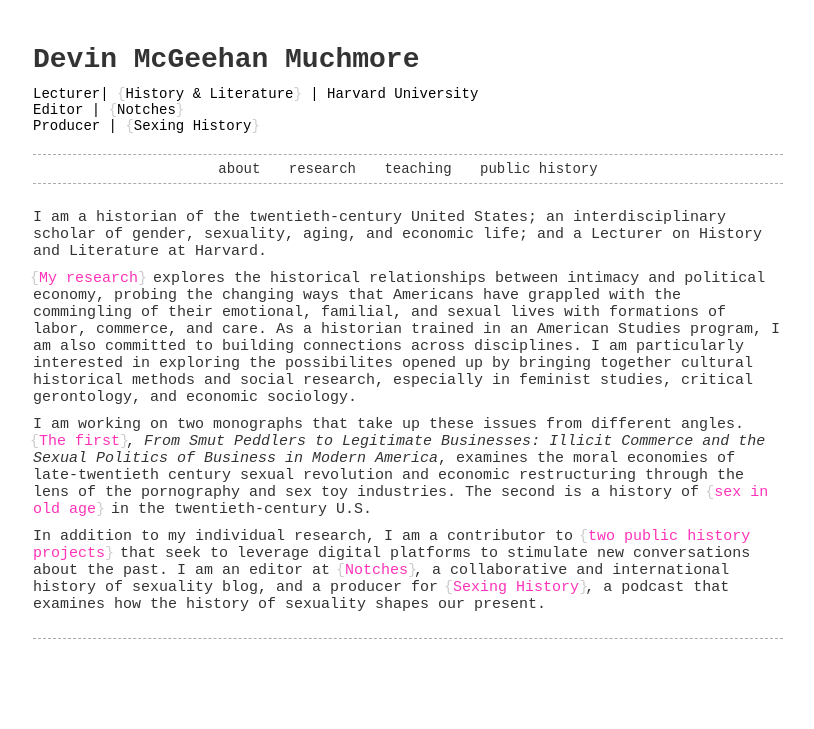
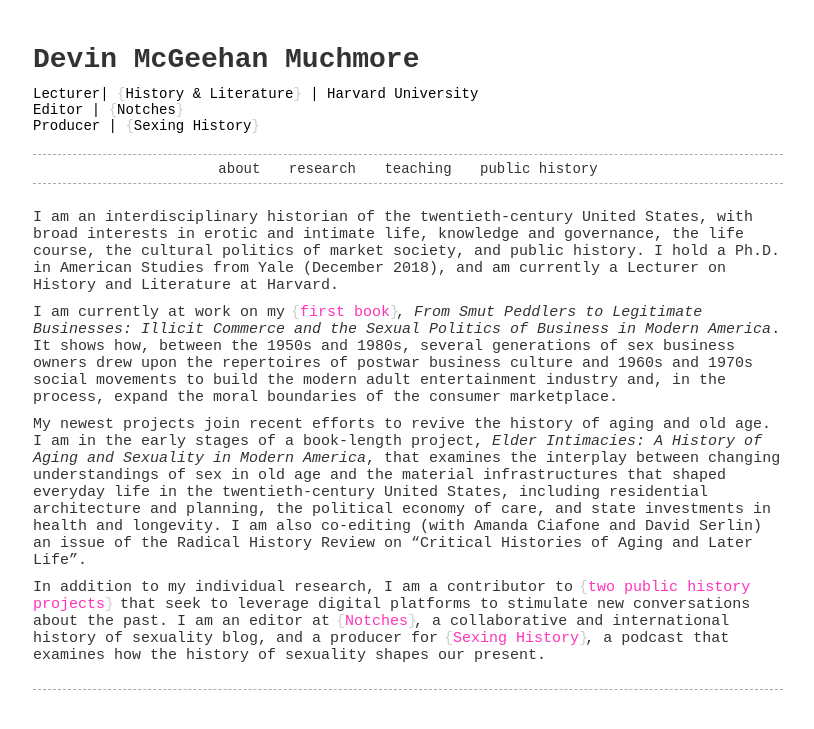
Before and after one commit to devintmm/devintmm.github.io, a Jekyll site: the page built from index.md, in a window 1280 px wide. Shown: the top 729 px of the page, without its empty margins (232-1046 px from the left). Built offline with Jekyll 4.4.1, drawn with Linux system fonts in a browser that asks for light colours.

Commit message:
Update index.md

```diff
--- a/index.md
+++ b/index.md
@@ -1,10 +1,10 @@
 ---
 layout: content
 ---
-I am a historian of the twentieth-century United States; an interdisciplinary scholar of gender, sexuality, aging, and economic life; and a Lecturer on History and Literature at Harvard.
+I am an interdisciplinary historian of the twentieth-century United States, with broad interests in erotic and intimate life, knowledge and governance, the life course, the cultural politics of market society, and public history. I hold a Ph.D. in American Studies from Yale (December 2018), and am currently a Lecturer on History and Literature at Harvard.
 
-[My research](/research) explores the historical relationships between intimacy and political economy, probing the changing ways that Americans have grappled with the commingling of their emotional, familial, and sexual lives with formations of labor, commerce, and care. As a historian trained in an American Studies program, I am also committed to building connections across disciplines. I am particularly interested in exploring the possibilites opened up by bringing together cultural historical methods and social research, especially in feminist studies, critical gerontology, and economic sociology.
+I am currently at work on my [first book](/research), *From Smut Peddlers to Legitimate Businesses: Illicit Commerce and the Sexual Politics of Business in Modern America*. It shows how, between the 1950s and 1980s, several generations of sex business owners drew upon the repertoires of postwar business culture and 1960s and 1970s social movements to build the modern adult entertainment industry and, in the process, expand the moral boundaries of the consumer marketplace.
 
-I am working on two monographs that take up these issues from different angles. [The first](/research), *From Smut Peddlers to Legitimate Businesses: Illicit Commerce and the Sexual Politics of Business in Modern America*, examines the moral economies of late-twentieth century sexual revolution and economic restructuring through the lens of the pornography and sex toy industries. The second is a history of [sex in old age](/research) in the twentieth-century U.S.
+My newest projects join recent efforts to revive the history of aging and old age. I am in the early stages of a book-length project, *Elder Intimacies: A History of Aging and Sexuality in Modern America*, that examines the interplay between changing understandings of sex in old age and the material infrastructures that shaped everyday life in the twentieth-century United States, including residential architecture and planning, the political economy of care, and state investments in health and longevity. I am also co-editing (with Amanda Ciafone and David Serlin) an issue of the Radical History Review on "Critical Histories of Aging and Later Life".
 
 In addition to my individual research, I am a contributor to [two public history projects](/public_history) that seek to leverage digital platforms to stimulate new conversations about the past. I am an editor at [Notches](http://notchesblog.com), a collaborative and international history of sexuality blog, and a producer for [Sexing History](sexinghistory.com), a podcast that examines how the history of sexuality shapes our present.
```
